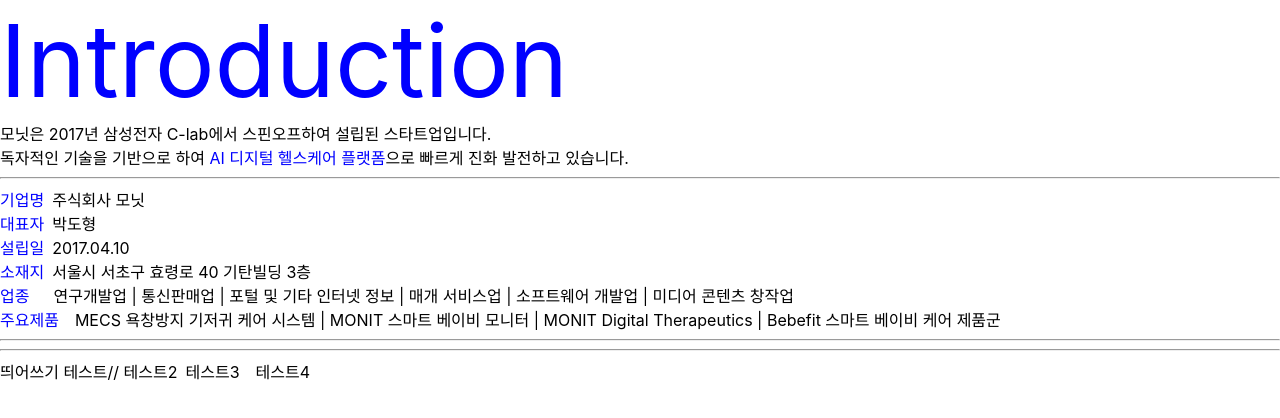
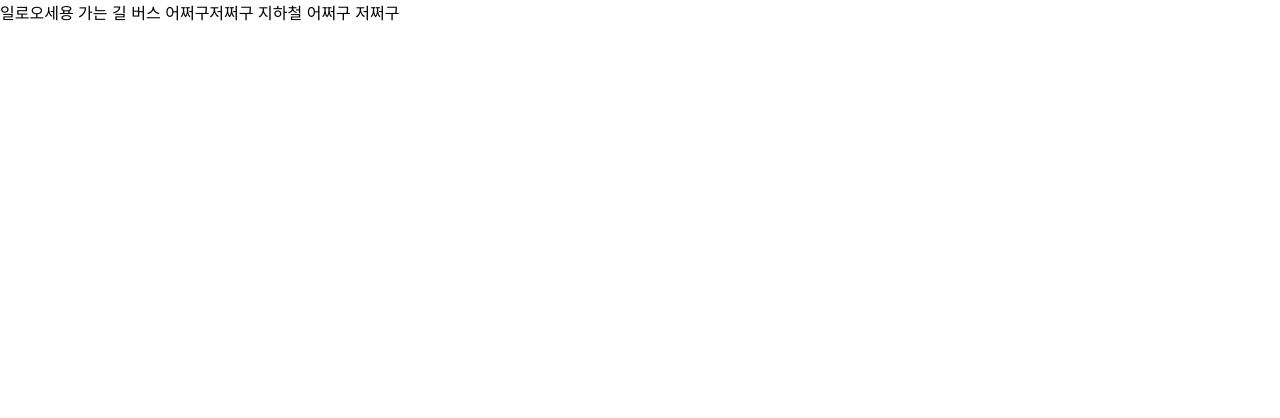
Before and after one commit to SeSACCBP/monit, a React (Create React App) app in the folder monit-app/: page / in a window 1280 px wide. Shown: the top 418 px of the page. Built offline with nearby package versions, Linux system fonts and the light colour scheme.

Commit message:
feat : 오시는 길 생성

```diff
--- a/monit-app/src/App.js
+++ b/monit-app/src/App.js
@@ -1,9 +1,11 @@
 import Introduction from "./Components/Introduction";
+import Location from "./Components/Location";
 
 function App() {
   return (
     <>
-      <Introduction />
+      {/* <Introduction /> */}
+      <Location />
     </>
   );
 }
--- /dev/null
+++ b/monit-app/src/Components/Location.js
@@ -0,0 +1,7 @@
+import React from "react";
+
+const Location = () => {
+  return <div>일로오세용 가는 길 버스 어쩌구저쩌구 지하철 어쩌구 저쩌구</div>;
+};
+
+export default Location;
--- a/monit-app/testKirby.html
+++ b/monit-app/testKirby.html
@@ -5,3 +5,4 @@
 <div>메이플 그만!</div>
 <div>좋아!</div>
 <div>그만!!!</div>
+<div>어휴 졸려</div>
```
